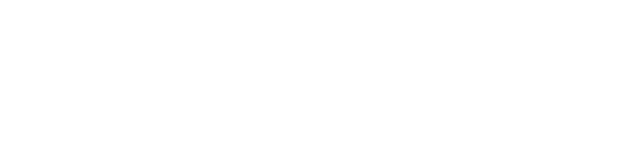
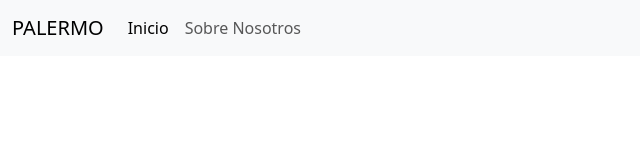
Before and after one commit to EnricoPalermo/pruebaFuncionamiento, a plain HTML site: page index.html in a window 1280 px wide. Shown: the whole page, without its empty margins (0-640 px from the left). Drawn offline with nearby package versions, Linux system fonts and the light colour scheme; files that its build step writes are made by us from their sources.

Commit message:
barra de navegacion lista

```diff
--- a/index.html
+++ b/index.html
@@ -8,6 +8,27 @@
     <title>Inicio</title>
 </head>
 <body>
+    <header>
+        <nav class="navbar navbar-expand-lg bg-body-tertiary">
+            <div class="container-fluid">
+              <a class="navbar-brand" href="#">PALERMO</a>
+              <button class="navbar-toggler" type="button" data-bs-toggle="collapse" data-bs-target="#navbarSupportedContent" aria-controls="navbarSupportedContent" aria-expanded="false" aria-label="Toggle navigation">
+                <span class="navbar-toggler-icon"></span>
+              </button>
+              <div class="collapse navbar-collapse" id="navbarSupportedContent">
+                <ul class="navbar-nav me-auto mb-2 mb-lg-0">
+                  <li class="nav-item">
+                    <a class="nav-link active" aria-current="page" href="#">Inicio</a>
+                  </li>
+                  <li class="nav-item">
+                    <a class="nav-link" href="#">Sobre Nosotros</a>
+                  </li>
+                </ul>
+              </div>
+            </div>
+          </nav>
+    </header>
+
 
 
     <script src="https://cdn.jsdelivr.net/npm/@popperjs/core@2.11.8/dist/umd/popper.min.js" integrity="sha384-I7E8VVD/ismYTF4hNIPjVp/Zjvgyol6VFvRkX/vR+Vc4jQkC+hVqc2pM8ODewa9r" crossorigin="anonymous"></script>
```
